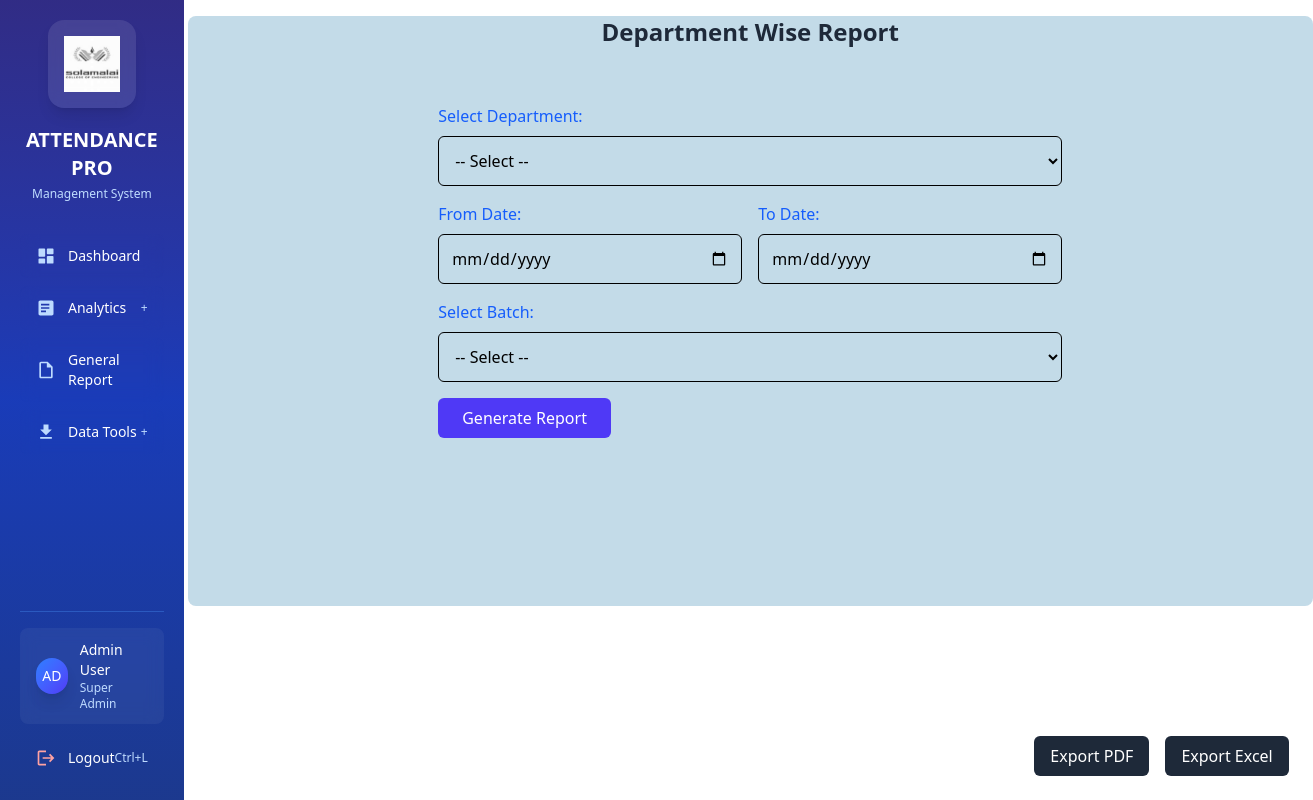
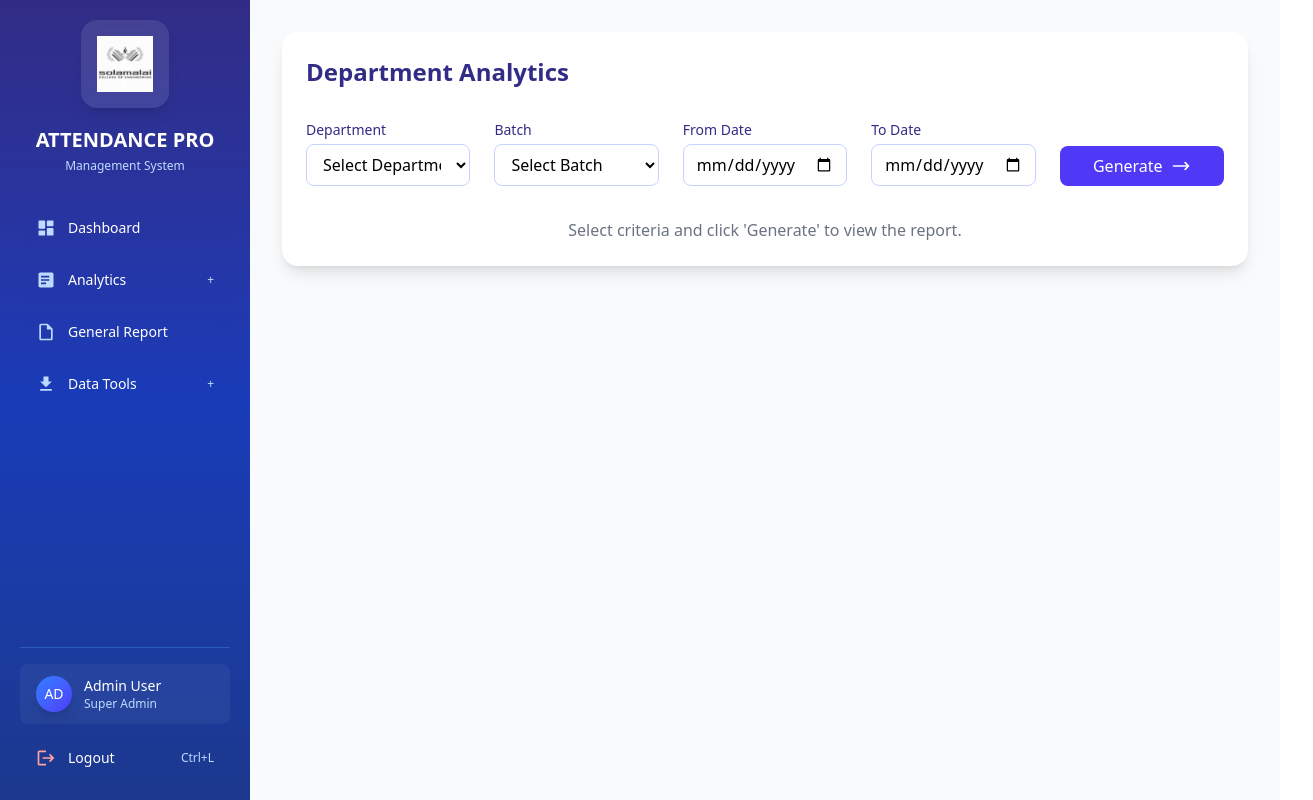
Before and after one commit to kesavan2252/Automation_for_latecomer_management_system, a React (Vite) app in the folder client/: page /reports/department in a window 1280 px wide. Shown: the whole page, 1313 px wide, since content can reach past the window. Built offline with nearby package versions, Linux system fonts and the light colour scheme.

Commit message:
department report updated

```diff
--- a/client/src/DepartmenReport.jsx
+++ b/client/src/DepartmenReport.jsx
@@ -19,23 +19,51 @@ const DepartmentReport = () => {
   const departments = ["CSE", "ECE", "EEE", "MECH", "CIVIL", "AI&DS"];
   const batches = ["2021-2025", "2022-2026", "2023-2027", "2024-2028", "2025-2029"];
 
+  // Add date validation
+  const today = new Date().toISOString().split("T")[0];
+
+  const handleStartDateChange = (e) => {
+    const selectedDate = e.target.value;
+    if (selectedDate > today) {
+      toast.warn("Start date cannot be in the future!", { position: "top-right" });
+      return;
+    }
+    setStartDate(selectedDate);
+  };
+
+  const handleEndDateChange = (e) => {
+    const selectedDate = e.target.value;
+    if (selectedDate > today) {
+      toast.warn("End date cannot be in the future!", { position: "top-right" });
+      return;
+    }
+    if (startDate && selectedDate < startDate) {
+      toast.warn("End date cannot be before start date!", { position: "top-right" });
+      return;
+    }
+    setEndDate(selectedDate);
+  };
+
   const handleSubmit = async (e) => {
     e.preventDefault();
     setError("");
+    setReportData([]);
 
+    // Frontend validation
     if (!selectedDept || !selectedBatch || !startDate || !endDate) {
-      toast.warn("⚠️ Please fill in all fields.", { position: "top-right", autoClose: 3000 });
+      toast.warn("⚠️ Please fill in all fields.", { position: "top-right" });
       return;
     }
 
-    // Convert dates to UTC before sending
-    const startUtc = new Date(startDate).toISOString().split("T")[0]; // YYYY-MM-DD format
-    const endUtc = new Date(endDate).toISOString().split("T")[0];
+    if (new Date(startDate) > new Date(endDate)) {
+      toast.warn("⚠️ Start date cannot be after end date!", { position: "top-right" });
+      return;
+    }
 
     try {
       const token = localStorage.getItem("token");
       const response = await fetch(
-        `${import.meta.env.VITE_API_BASE_URL}/api/attendance/department-report?department=${selectedDept}&batch=${selectedBatch}&startDate=${startUtc}&endDate=${endUtc}`,
+        `${import.meta.env.VITE_API_BASE_URL}/api/attendance/department-report?department=${selectedDept}&batch=${selectedBatch}&startDate=${startDate}&endDate=${endDate}`,
         {
           headers: { Authorization: `Bearer ${token}` },
         }
@@ -45,159 +73,260 @@ const DepartmentReport = () => {
 
       if (response.ok) {
         if (data.length === 0) {
-          toast.info(`❌ No records found for ${selectedDept} (${selectedBatch}) from ${startUtc} to ${endUtc}.`, { position: "top-right", autoClose: 3000 });
-          setReportData([]);
+          toast.info("ℹ️ No records found for the selected criteria.", { position: "top-right" });
         } else {
           setReportData(data);
-          toast.success(`✅ Report generated successfully!`, { position: "top-right", autoClose: 3000 });
+          toast.success("✅ Report generated successfully!", { position: "top-right" });
         }
       } else {
-        toast.error(data.error || "❌ Failed to fetch data.", { position: "top-right", autoClose: 3000 });
+        throw new Error(data.error || "Failed to fetch data");
       }
-    } catch {
-      toast.error("⚠️ Network error: Unable to connect to server.", { position: "top-right", autoClose: 3000 });
+    } catch (err) {
+      setError(err.message);
+      toast.error(`❌ ${err.message}`, { position: "top-right" });
     }
   };
 
+  // Update the time conversion in export functions
+  const formatDateTime = (dateString) => {
+    const date = new Date(dateString);
+    return {
+      date: date.toLocaleDateString("en-GB", {
+        day: "2-digit",
+        month: "2-digit",
+        year: "numeric"
+      }),
+      time: date.toLocaleTimeString("en-IN", {
+        hour: "2-digit",
+        minute: "2-digit",
+        hour12: true
+      })
+    };
+  };
 
-
+  // Add these export functions above the return statement
   const exportToPDF = () => {
-    if (reportData.length === 0) {
-      toast.warn("⚠️ No data to export!", { position: "top-right" });
-      return;
-    }
-
     const doc = new jsPDF();
-    doc.text("Department Wise Report", 10, 10);
-    doc.text(`Total Students: ${reportData.length}`, 10, 20);
-    doc.text(`Date Range: ${startDate} to ${endDate}`, 10, 30);
-
-    const tableColumn = ["Roll No", "Name", "Department", "Date", "Time", "Status"];
-    const tableRows = reportData.map((row) => {
-      const istDate = new Date(row.ist_date); // Ensure it's a Date object
-      return [
-        row.roll_no,
-        row.name,
-        row.department,
-        istDate.toLocaleDateString("en-GB"), // Corrected date format
-        istDate.toLocaleTimeString("en-IN", { hour: "2-digit", minute: "2-digit", second: "2-digit", hour12: true }), // Corrected time format
-        row.status,
-      ];
+    const title = "Department Attendance Report";
+    const headers = [["Roll No", "Name", "Department", "Date", "Time", "Status"]];
+    const data = reportData.map(record => {
+      const { date, time } = formatDateTime(record.ist_date);
+      return [record.roll_no, record.name, record.department, date, time, record.status];
     });
 
-
-    autoTable(doc, { head: [tableColumn], body: tableRows, startY: 40 });
-    doc.save("department_report.pdf");
-
-    toast.success("✅ PDF exported successfully!", { position: "top-right" });
+    doc.text(title, 14, 15);
+    autoTable(doc, {
+      head: headers,
+      body: data,
+      startY: 25,
+      theme: 'grid',
+      styles: { fontSize: 9 },
+      headStyles: { fillColor: [79, 70, 229] } // Indigo color
+    });
+    doc.save(`department-report-${Date.now()}.pdf`);
   };
 
-
-
   const exportToExcel = () => {
-    if (reportData.length === 0) {
-      toast.warn("⚠️ No data to export!", { position: "top-right" });
-      return;
-    }
-
-    const formattedData = reportData.map((row) => ({
-      "Roll No": row.roll_no,
-      Name: row.name,
-      Department: row.department,
-      "Date": new Date(row.ist_date).toLocaleDateString("en-GB"),
-      "Time": new Date(row.ist_date).toLocaleTimeString("en-IN", { hour: "2-digit", minute: "2-digit", second: "2-digit", hour12: true }),
-      Status: row.status,
+    const worksheet = XLSX.utils.json_to_sheet(reportData.map(record => {
+      const { date, time } = formatDateTime(record.ist_date);
+      return {
+        "Roll No": record.roll_no,
+        "Name": record.name,
+        "Department": record.department,
+        "Date": date,
+        "Time": time,
+        "Status": record.status
+      };
     }));
-
-    const ws = XLSX.utils.json_to_sheet([
-      { A: `Total Students: ${reportData.length}` },
-      { A: `Date Range: ${startDate} to ${endDate}` },
-      {},
-      ...formattedData
-    ], { skipHeader: true });
-
-    const wb = XLSX.utils.book_new();
-    XLSX.utils.book_append_sheet(wb, ws, "Report");
-
-    XLSX.writeFile(wb, "department_report.xlsx");
-    toast.success("✅ Excel file exported successfully!", { position: "top-right" });
+    const workbook = XLSX.utils.book_new();
+    XLSX.utils.book_append_sheet(workbook, worksheet, "Report");
+    XLSX.writeFile(workbook, `department-report-${Date.now()}.xlsx`);
   };
 
-
-
-  return (
-    <div className="flex min-h-screen">
-      <Sidebar />
-      <ToastContainer />
-
-      <div className="flex-1 ml-1 relative">
-        <div className="bg-[#C3DBE8] min-h-[590px] p-0 w-[1125px] mt-1 rounded-lg">
-          <h1 className="text-2xl font-bold text-gray-800 text-center mt-4 mb-8">Department Wise Report</h1>
-
-          {error && (
-            <div className="absolute top-4 right-4 bg-red-100 text-red-800 p-3 rounded-md shadow-md border-l-4 border-red-500">
-              {error}
+  // In the JSX return statement, update the export buttons section to:
+  {reportData.length > 0 && (
+    <div className="flex gap-3">
+      <button
+        onClick={exportToPDF}
+        className="flex items-center px-4 py-2 bg-indigo-600 text-white rounded-lg hover:bg-indigo-700 transition"
+      >
+        <svg className="w-5 h-5 mr-2" fill="none" stroke="currentColor" viewBox="0 0 24 24">
+          <path strokeLinecap="round" strokeLinejoin="round" strokeWidth={2} d="M4 16v1a3 3 0 003 3h10a3 3 0 003-3v-1m-4-4l-4 4m0 0l-4-4m4 4V4" />
+        </svg>
+        Export PDF
+      </button>
+      <button
+        onClick={exportToExcel}
+        className="flex items-center px-4 py-2 bg-green-600 text-white rounded-lg hover:bg-green-700 transition"
+      >
+        <svg className="w-5 h-5 mr-2" fill="none" stroke="currentColor" viewBox="0 0 24 24">
+          <path strokeLinecap="round" strokeLinejoin="round" strokeWidth={2} d="M9 17v-2m3 2v-4m3 4v-6m2 10H7a2 2 0 01-2-2V5a2 2 0 012-2h5.586a1 1 0 01.707.293l5.414 5.414a1 1 0 01.293.707V19a2 2 0 01-2 2z" />
+        </svg>
+        Export Excel
+      </button>
     </div>
   )}
+  return (
+    <div className="flex min-h-screen bg-gray-50">
+      <Sidebar />
+      <div className="flex-1 p-8">
+        <div className="max-w-7xl mx-auto">
+          <div className="bg-white rounded-2xl shadow-lg p-6">
+            <div className="flex items-center justify-between mb-8">
+              <h1 className="text-2xl font-bold text-indigo-900">Department Analytics</h1>
+              {reportData.length > 0 && (
+                <div className="flex gap-3">
+                  <button
+                    onClick={exportToPDF}
+                    className="flex items-center px-4 py-2 bg-indigo-600 text-white rounded-lg hover:bg-indigo-700 transition"
+                  >
+                    <svg className="w-5 h-5 mr-2" fill="none" stroke="currentColor" viewBox="0 0 24 24">
+                      <path strokeLinecap="round" strokeLinejoin="round" strokeWidth={2} d="M4 16v1a3 3 0 003 3h10a3 3 0 003-3v-1m-4-4l-4 4m0 0l-4-4m4 4V4" />
+                    </svg>
+                    Export PDF
+                  </button>
+                  <button
+                    onClick={exportToExcel}
+                    className="flex items-center px-4 py-2 bg-green-600 text-white rounded-lg hover:bg-green-700 transition"
+                  >
+                    <svg className="w-5 h-5 mr-2" fill="none" stroke="currentColor" viewBox="0 0 24 24">
+                      <path strokeLinecap="round" strokeLinejoin="round" strokeWidth={2} d="M9 17v-2m3 2v-4m3 4v-6m2 10H7a2 2 0 01-2-2V5a2 2 0 012-2h5.586a1 1 0 01.707.293l5.414 5.414a1 1 0 01.293.707V19a2 2 0 01-2 2z" />
+                    </svg>
+                    Export Excel
+                  </button>
+                </div>
+              )}
+            </div>
 
-          {/* Form */}
-          <form onSubmit={handleSubmit} className="p-6 rounded-lg max-w-2xl mx-auto">
-            <div className="mb-4">
-              <label className="block text-blue-600 font-medium mb-2">Select Department:</label>
-              <select className="w-full p-3 border rounded-md focus:outline-none focus:ring-2 focus:ring-blue-500" value={selectedDept} onChange={(e) => setSelectedDept(e.target.value)}>
-                <option value="">-- Select --</option>
+            <form onSubmit={handleSubmit} className="grid md:grid-cols-2 lg:grid-cols-5 gap-6 mb-8 items-end">
+              {/* Department Dropdown */}
+              <div>
+                <label className="block text-sm font-medium text-indigo-900 mb-1">Department</label>
+                <select
+                  value={selectedDept}
+                  onChange={(e) => setSelectedDept(e.target.value)}
+                  required
+                  className="w-full px-3 py-2 rounded-lg border border-indigo-200 focus:ring-2 focus:ring-indigo-500 focus:border-transparent"
+                >
+                  <option value="">Select Department</option>
                   {departments.map((dept) => (
                     <option key={dept} value={dept}>{dept}</option>
                   ))}
                 </select>
               </div>
 
-            {/* Date Range Section */}
-            <div className="grid grid-cols-2 gap-4 mb-4">
+              {/* Batch Dropdown */}
               <div>
-                <label className="block text-blue-600 font-medium mb-2">From Date:</label>
-                <input type="date" className="w-full p-3 border rounded-md focus:outline-none focus:ring-2 focus:ring-blue-500" value={startDate} onChange={(e) => setStartDate(e.target.value)} />
-              </div>
-              <div>
-                <label className="block text-blue-600 font-medium mb-2">To Date:</label>
-                <input type="date" className="w-full p-3 border rounded-md focus:outline-none focus:ring-2 focus:ring-blue-500" value={endDate} onChange={(e) => setEndDate(e.target.value)} />
-              </div>
-            </div>
-
-
-            {/* Batch Selection */}
-            <div className="mb-4">
-              <label className="block text-blue-600 font-medium mb-2">Select Batch:</label>
-              <select className="w-full p-3 border rounded-md focus:outline-none focus:ring-2 focus:ring-blue-500" value={selectedBatch} onChange={(e) => setSelectedBatch(e.target.value)}>
-                <option value="">-- Select --</option>
+                <label className="block text-sm font-medium text-indigo-900 mb-1">Batch</label>
+                <select
+                  value={selectedBatch}
+                  onChange={(e) => setSelectedBatch(e.target.value)}
+                  required
+                  className="w-full px-3 py-2 rounded-lg border border-indigo-200 focus:ring-2 focus:ring-indigo-500 focus:border-transparent"
+                >
+                  <option value="">Select Batch</option>
                   {batches.map((batch) => (
                     <option key={batch} value={batch}>{batch}</option>
                   ))}
                 </select>
               </div>
 
-            <button type="submit" className="bg-indigo-600 text-white px-6 py-2 rounded-md hover:bg-indigo-700 transition">Generate Report</button>
+              {/* Start Date */}
+              <div>
+                <label className="block text-sm font-medium text-indigo-900 mb-1">From Date</label>
+                <input
+                  type="date"
+                  value={startDate}
+                  onChange={handleStartDateChange}
+                  max={today}
+                  required
+                  className="w-full px-3 py-2 rounded-lg border border-indigo-200 focus:ring-2 focus:ring-indigo-500 focus:border-transparent"
+                />
+              </div>
 
-            {/* Success Message */}
-             {reportData.length > 0 && (
-               <p className="text-green-600 text-lg font-semibold text-center mt-4">
-                 Report generated successfully for {selectedDept} ({selectedBatch}) from {startDate} to {endDate}.
-               <span>You can download the report as PDF or Excel below.</span>
-               </p>
+              {/* End Date */}
+              <div>
+                <label className="block text-sm font-medium text-indigo-900 mb-1">To Date</label>
+                <input
+                  type="date"
+                  value={endDate}
+                  onChange={handleEndDateChange}
+                  min={startDate} // Prevent selecting end date before start date
+                  max={today}
+                  required
+                  className="w-full px-3 py-2 rounded-lg border border-indigo-200 focus:ring-2 focus:ring-indigo-500 focus:border-transparent"
+                />
+              </div>
 
-             )}
-
+              {/* Submit Button */}
+              <button
+                type="submit"
+                className="w-full bg-indigo-600 text-white py-2 px-4 rounded-lg hover:bg-indigo-700 transition duration-200 flex items-center justify-center space-x-2 group"
+              >
+                <span>Generate</span>
+                <svg className="w-5 h-5 transform group-hover:translate-x-1 transition-transform" fill="none" stroke="currentColor" viewBox="0 0 24 24">
+                  <path strokeLinecap="round" strokeLinejoin="round" strokeWidth={2} d="M17 8l4 4m0 0l-4 4m4-4H3" />
+                </svg>
+              </button>
             </form>
 
-          <div className="absolute bottom-6 right-6 flex gap-4">
-            <button onClick={exportToPDF} className="bg-gray-800 text-white px-4 py-2 rounded-md hover:bg-blue-600 transition">Export PDF</button>
-            <button onClick={exportToExcel} className="bg-gray-800 text-white px-4 py-2 rounded-md hover:bg-blue-600 transition">Export Excel</button>
+            {reportData.length > 0 && (
+              <div className="mt-8">
+                <div className="overflow-x-auto rounded-lg border border-gray-200">
+                  <table className="w-full min-w-max">
+                    <thead className="bg-indigo-50">
+                      <tr>
+                        <th className="px-6 py-3 text-left text-xs font-medium text-indigo-900 uppercase tracking-wider">Roll No</th>
+                        <th className="px-6 py-3 text-left text-xs font-medium text-indigo-900 uppercase tracking-wider">Name</th>
+                        <th className="px-6 py-3 text-left text-xs font-medium text-indigo-900 uppercase tracking-wider">Department</th>
+                        <th className="px-6 py-3 text-left text-xs font-medium text-indigo-900 uppercase tracking-wider">Date</th>
+                        <th className="px-6 py-3 text-left text-xs font-medium text-indigo-900 uppercase tracking-wider">Time</th>
+                        <th className="px-6 py-3 text-left text-xs font-medium text-indigo-900 uppercase tracking-wider">Status</th>
+                      </tr>
+                    </thead>
+                    <tbody className="bg-white divide-y divide-gray-200">
+                      {reportData.map((record, index) => {
+                        const { date, time } = formatDateTime(record.ist_date);
+                        return (
+                          <tr key={index} className="hover:bg-gray-50">
+                            <td className="px-6 py-4">{record.roll_no}</td>
+                            <td className="px-6 py-4">{record.name}</td>
+                            <td className="px-6 py-4">{record.department}</td>
+                            <td className="px-6 py-4">{date}</td>
+                            <td className="px-6 py-4">{time}</td>
+                            <td className="px-6 py-4">
+                              <span className={`px-2 py-1 rounded-full text-xs font-medium ${
+                                record.status === 'Late' ? 'bg-red-100 text-red-800' : 'bg-green-100 text-green-800'
+                              }`}>
+                                {record.status}
+                              </span>
+                            </td>
+                          </tr>
+                        );
+                      })}
+                    </tbody>
+                  </table>
+                </div>
+              </div>
+            )}
+            {/* Display message if no data and no error */}
+            {reportData.length === 0 && !error && (
+              <div className="mt-8 text-center text-gray-500">
+                <p>Select criteria and click 'Generate' to view the report.</p>
+              </div>
+            )}
+            {/* Display error message */}
+            {error && (
+              <div className="mt-8 text-center text-red-600 bg-red-50 p-4 rounded-lg">
+                <p>Error: {error}</p>
+              </div>
+            )}
           </div>
         </div>
       </div>
+      <ToastContainer limit={1} />
     </div>
   );
 };
 
-
 export default DepartmentReport;
```
Lines whose indentation alone changed are shown as unchanged.
